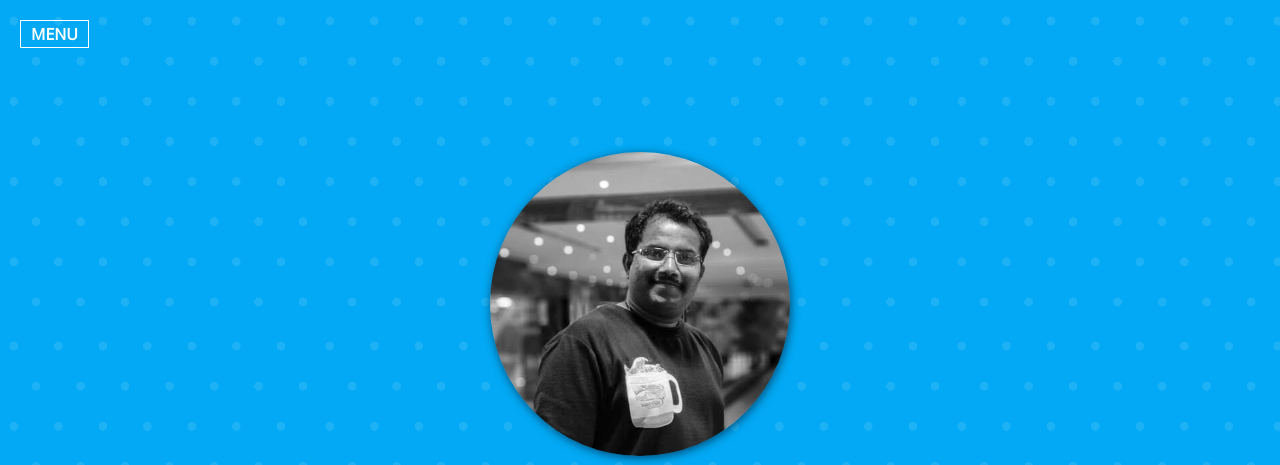
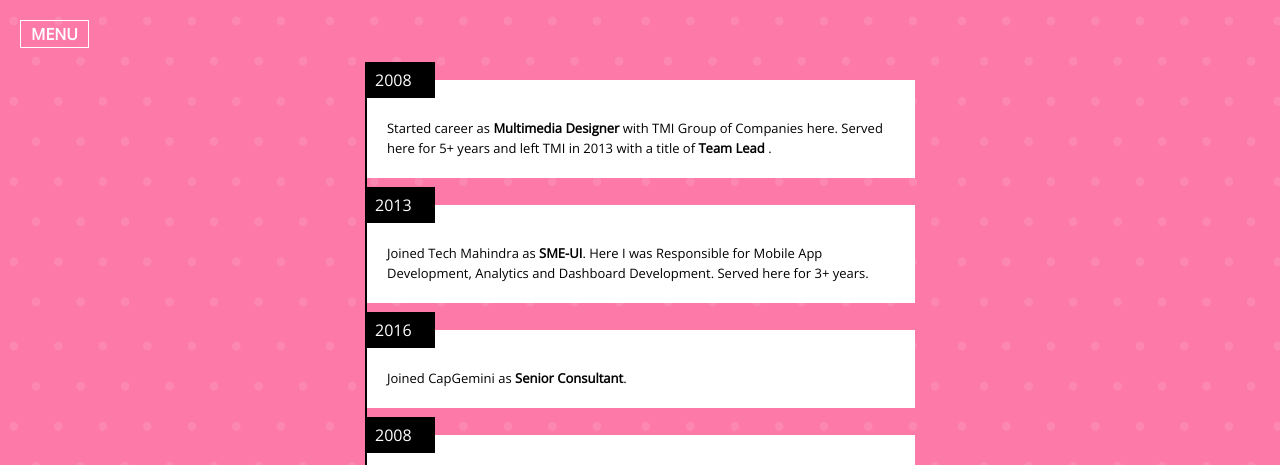
Before and after one commit to neghani/myportfolio-site, a website: page index.html in a window 1280 px wide. Shown: the top 465 px of the page. Drawn offline with nearby package versions, Linux system fonts and the light colour scheme.

```diff
--- a/app.js
+++ b/app.js
@@ -5,6 +5,7 @@
 var navlistItems;
 var skillsContainer;
 var documentWidth = document.body.clientWidth;
+var documentHeight = document.body.clientHieght;
 var blockerElement;
 var activeLink = 0;
 var startPos;
@@ -43,9 +44,9 @@
 function orientationCheck() {
 
     if (window.orientation == -90 || window.orientation == 90) {
-        blockerElement.style.display = 'block'
+        blockerElement.style.display = 'block';
     } else {
-        blockerElement.style.display = 'none'
+        blockerElement.style.display = 'none';
     }
 
 }
@@ -117,6 +118,7 @@
     console.log(documentWidth)
     var sectionItems = document.querySelectorAll('.section-container');
     var mainContainer = getElement('.main-container');
+    getElement('#scrollView').style.height = documentHeight +'px';
     mainContainer.style.width = (sectionItems.length * 100) + '%';
     for (let index = 0; index < sectionItems.length; index++) {
         const element = sectionItems[index];
--- a/index.html
+++ b/index.html
@@ -18,19 +18,49 @@
 </head>
 
 <body>
-    <div id="blockerDiv" class=" blocker-container">
+    <div id="blockerDiv" class="blocker-container">
         <h1>Portrait mode view only.</h1>
     </div>
     <nav class="animated fadeInDown">
         <a href="#" id="navButton" class="navigation-button ">MENU</a>
         <ul id="navItemsContainer" class="animated ">
             <li id="0" class="active">Home</li>
-            <li id="1">My Skills</li>
-            <li id="2">My Journey</li>
+            <li id="1">My Journey</li>
+            <li id="2">My Skills</li>
             <li id="myBlog">My Blog</li>
         </ul>
     </nav>
     <div id="mainContainer" class="main-container ">
+        <div id="whatIdo" class="what-i-do section-container" style="display:block;">
+            <div id="scrollView" class="container journey-width">
+                <div class="journey-holder" >
+                    <div class="journey">
+                        <h3 class="time"> 2008 </h3>
+                        <p> Started career as <b>Multimedia Designer</b> with TMI Group of Companies here. Served here for 5+ years and left TMI in 2013 with a title of <b>Team Lead </b>.</p>
+                    </div>
+                    <div class="journey">
+                        <h3 class="time"> 2013 </h3>
+                        <p>Joined Tech Mahindra as <b>SME-UI</b>. Here I was Responsible for Mobile App Development, Analytics and Dashboard Development. Served here for 3+ years. </p>
+                    </div>
+                    <div class="journey">
+                        <h3 class="time"> 2016 </h3>
+                        <p>Joined CapGemini as <b>Senior Consultant</b>.</p>
+                    </div>
+                    <div class="journey">
+                        <h3 class="time"> 2008 </h3>
+                        <p>asdfa hsdkf askdf asdjhf aksjdhfk ajs</p>
+                    </div>
+                    <div class="journey">
+                            <h3 class="time"> 2008 </h3>
+                            <p>asdfa hsdkf askdf asdjhf aksjdhfk ajs</p>
+                        </div>
+
+
+                </div>
+            </div>
+        </div>
+
+
         <div id="whoIam" class="who-iam section-container who-am">
             <div class="container">
                 <img src="imgs/profile.png" class="animated fadeInDown profile" alt="profile-photo" width="300">
@@ -48,10 +78,12 @@
                     <a href="mailto:callmegk@icloud.com?Subject=HelloFromYouSite"> <img src="imgs/email-icon.png"></a>
                 </div>
 
-
+                <p>11+ years of UI Development Experience, Agile Development and DevOps centric expertise. </p>
             </div>
         </div>
-        <div id="whatIdo" class="what-i-do section-container">
+
+
+        <div id="whatMyjourney" class="my-journey section-container">
             <div class="container">
                 <div class="skill-sections">
                     <h2 class="">My Skills</h2>
@@ -85,11 +117,6 @@
 
             </div>
         </div>
-
-
-        <div id="whatMyjourney" class="my-journey section-container">
-
-        </div>
     </div>
 
     <script src="app.js"></script>
--- a/styles.css
+++ b/styles.css
@@ -1,4 +1,4 @@
-html, body, div, span, applet, object, iframe, h1, h2, h3, h4, h5, h6, p, blockquote, pre, a, abbr, acronym, address, big, cite, code, del, dfn, em, img, ins, kbd, q, s, samp, small, strike, strong, sub, sup, tt, var, b, u, i, center, dl, dt, dd, ol, ul, li, fieldset, form, label, legend, table, caption, tbody, tfoot, thead, tr, th, td, article, aside, canvas, details, embed, figure, figcaption, footer, header, hgroup, menu, nav, output, ruby, section, summary, time, mark, audio, video {
+html, body, div, span, applet, object, iframe, h1, h2, h3, h4, h5, h6, p, blockquote, pre, a, abbr, acronym, address, big, cite, code, del, dfn, em, img, ins, kbd, q, s, samp, small, strike, strong, sub, sup, tt, var, u, i, center, dl, dt, dd, ol, ul, li, fieldset, form, label, legend, table, caption, tbody, tfoot, thead, tr, th, td, article, aside, canvas, details, embed, figure, figcaption, footer, header, hgroup, menu, nav, output, ruby, section, summary, time, mark, audio, video {
 	margin: 0;
 	padding: 0;
 	border: 0;
@@ -89,17 +89,6 @@
 	background-color: #fff;
 	font-weight: bolder;
 	margin-bottom: 3px;
-	-webkit-touch-callout: none;
-	/* iOS Safari */
-	-webkit-user-select: none;
-	/* Safari */
-	-khtml-user-select: none;
-	/* Konqueror HTML */
-	-moz-user-select: none;
-	/* Firefox */
-	-ms-user-select: none;
-	/* Internet Explorer/Edge */
-	user-select: none;
 	/* Non-prefixed version, currently
                                   supported by Chrome and Opera */
 }
@@ -115,8 +104,20 @@
 	height: 100%;
 	width: 100%;
 	min-width: 320px;
-	-webkit-transition: margin 0.5s; /* Safari */
-  transition: margin  0.5s;
+	-webkit-transition: margin 0.5s;
+	/* Safari */
+	transition: margin 0.5s;
+	-webkit-touch-callout: none;
+	/* iOS Safari */
+	-webkit-user-select: none;
+	/* Safari */
+	-khtml-user-select: none;
+	/* Konqueror HTML */
+	-moz-user-select: none;
+	/* Firefox */
+	-ms-user-select: none;
+	/* Internet Explorer/Edge */
+	user-select: none;
 }
 
 .who-am {
@@ -124,42 +125,39 @@
 	text-align: center;
 	background-image: url(imgs/backgroung-tile.png);
 }
+
 .what-i-do {
 	background-color: #fd79a8;
 	text-align: center;
 	background-image: url(imgs/backgroung-tile.png);
+}
 
-}
-.skill-sections{
+.skill-sections {
 	padding: 20px;
 }
 
-.skill-sections h2{
+.skill-sections h2 {
 	padding: 10px;
+}
 
-   }
-
-.my-journey{
+.my-journey {
 	background-color: #3F51B5;
 	background-image: url(imgs/backgroung-tile-journey.png);
 	text-align: center;
 }
 
-
 .skills-container li {
 	display: inline-block;
 	width: 125px;
 	height: 125px;
-	padding: 10px;
-	border-radius: 50%;
 	text-align: center;
-
 }
 
-.blocker-container{
+.blocker-container {
 	position: absolute;
 	top: 0;
-	bottom: 0;;
+	bottom: 0;
+	;
 	left: 0;
 	right: 0;
 	z-index: 100;
@@ -173,11 +171,13 @@
 	justify-content: center;
 	display: none;
 }
-.blocker-container h1{
+
+.blocker-container h1 {
 	font-size: 30px;
 	text-align: center;
 	padding-top: 50px;
 }
+
 .skills-container li img {
 	width: 70%;
 }
@@ -194,13 +194,13 @@
 	float: left;
 }
 
-.section-container .container{
-	padding-top: 90px;
-	padding-bottom: 60px;
-	overflow-y: auto;
-	overflow-x: hidden;
+.section-container .container {
+	margin-top: 60px;
+    margin-bottom: 60px;
+    overflow-y: auto;
+    overflow-x: hidden;
+}
 
-}
 .who-iam img.profile {
 	-webkit-box-shadow: 1px 2px 10px 0px rgb(0, 73, 113);
 	-moz-box-shadow: 1px 2px 10px 0px rgb(0, 73, 113);
@@ -208,11 +208,12 @@
 	margin-bottom: 10px;
 	border-radius: 50%;
 }
-.who-am .social-link{
+
+.who-am .social-link {
 	padding: 10px;
 }
 
-.who-am .social-link a img{
+.who-am .social-link a img {
 	width: 56px;
 	padding: 10px;
 }
@@ -239,6 +240,37 @@
 	-webkit-text-shadow: 1px 2px 10px 0px rgb(0, 73, 113);
 	-moz-text-shadow: 1px 2px 10px 0px rgb(0, 73, 113);
 	text-shadow: 1px 2px 10px 0px rgb(0, 73, 113);
+}
+.journey-width{
+	margin: 0px auto;
+	min-width: 320px;
+	max-width: 550px;
+	width: 100%;
+	padding: 20px;
+	height: 100%;
+}
+.journey-holder {
+
+	border-left: 2px solid #000;
+}
+.journey  p{
+line-height: 20px;
+font-size: 13px;
+}
+.journey {
+	text-align: left;
+	background: #fff;
+	padding: 20px;
+	margin-bottom: 27px;
+}
+
+.journey .time {
+	background: #000;
+	color: #fff;
+	margin: -38px 0px 20px -22px;
+	padding: 10px;
+	display: block;
+	width: 50px;
 }
 
 /*
@@ -291,17 +323,17 @@
 	.who-iam img.profile {
 		width: 250px
 	}
-	.who-am .social-link a img{
+	.who-am .social-link a img {
 		width: 36px;
 		padding: 5px;
 	}
-
 	.skills-container li {
 		width: 64px;
 		height: 64px;
 		margin: 0;
 		padding: 0;
 	}
-
-
+	.journey-width{
+		max-width: 340px;
+	}
 }
```
